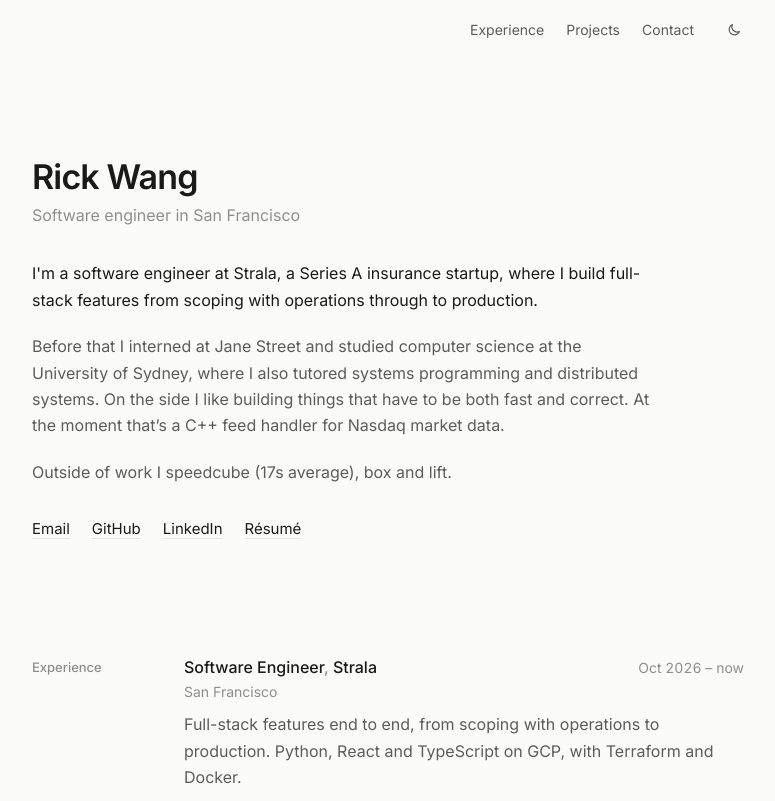
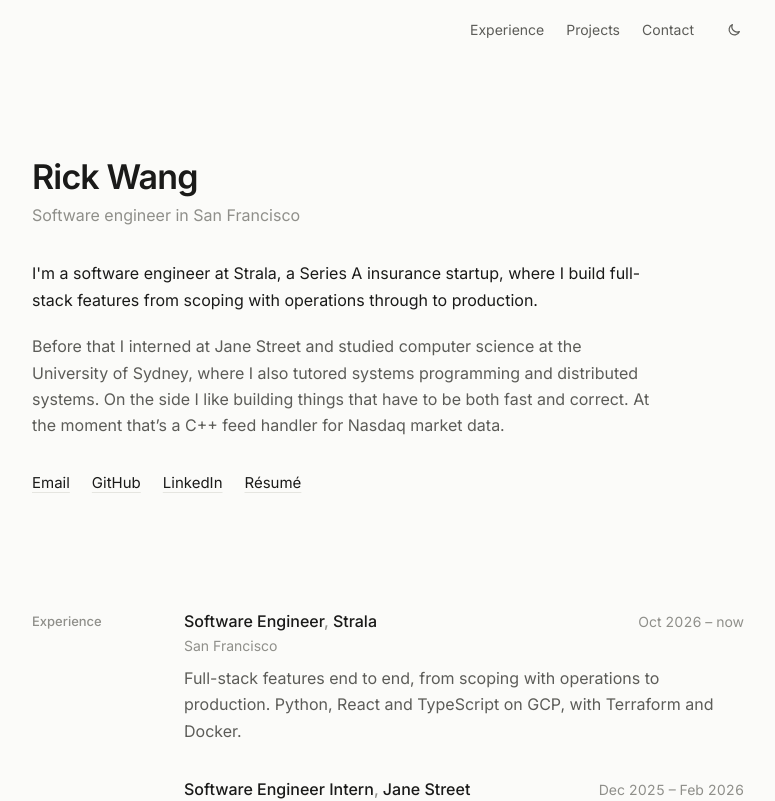
Before and after one commit to nagahole/nagahole.github.io, a React (Vite) app: page / in a window 1280 px wide. Shown: the top 801 px of the page, without its empty margins (252-1027 px from the left). Built offline with nearby package versions, Linux system fonts and the light colour scheme.

Commit message:
feat: remove outside-of-work line

```diff
--- a/src/components/Intro.tsx
+++ b/src/components/Intro.tsx
@@ -1,4 +1,4 @@
-import { intro, outside, profile } from '../data'
+import { intro, profile } from '../data'
 import { stagger } from '../hooks'
 
 const links = [
@@ -9,7 +9,7 @@ const links = [
 ]
 
 export default function Intro() {
-  const paragraphs = [...intro, outside]
+  const paragraphs = intro
 
   return (
     <section className="intro" aria-label="Introduction">
--- a/src/data.ts
+++ b/src/data.ts
@@ -137,5 +137,3 @@ export const education = {
     "GS Caird Scholarship in Computer Science, Academic Merit Prize, Dean's List, Chancellor's Award, Dalyell Scholar",
   activities: 'Mentoring subcommittee, Sydney Competitive Programming Club',
 }
-
-export const outside = 'Outside of work I speedcube (17s average), box and lift.'
```
